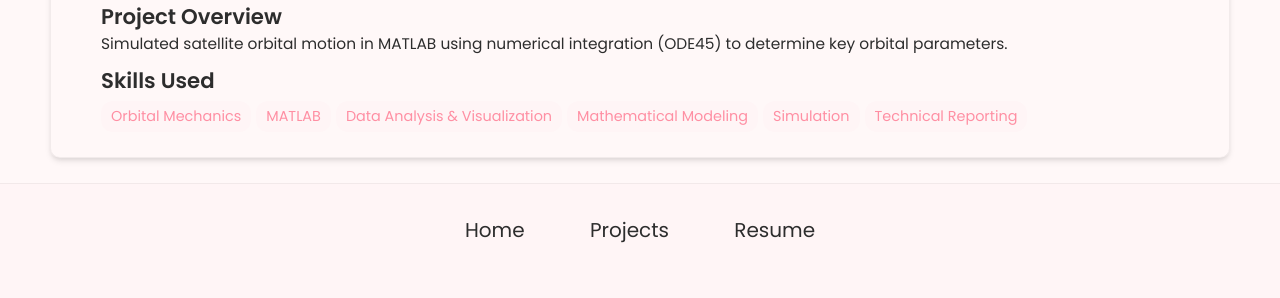
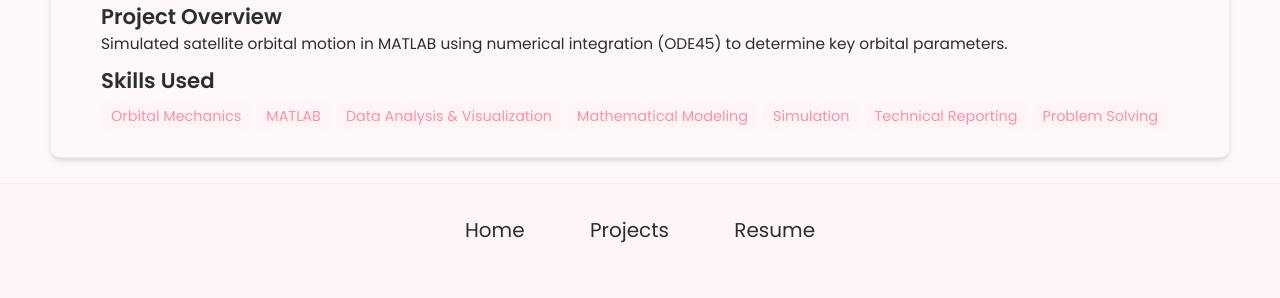
Before and after one commit to oirroyo/oirroyo.github.io, a Jekyll site: the page built from _projects/Visualized Space Mech Sim/index.md, in a window 1280 px wide. Shown: the part 556-854 px from the top of the page. Built offline with Jekyll 4.4.1, drawn with Linux system fonts in a browser that asks for light colours.

Commit message:
Update index.md

```diff
--- a/_projects/Visualized Space Mech Sim/index.md
+++ b/_projects/Visualized Space Mech Sim/index.md
@@ -9,5 +9,6 @@ skills:
 - Mathematical Modeling
 - Simulation
 - Technical Reporting
+- Problem Solving
 main-image: /liveeditor2.png
 ---
```
